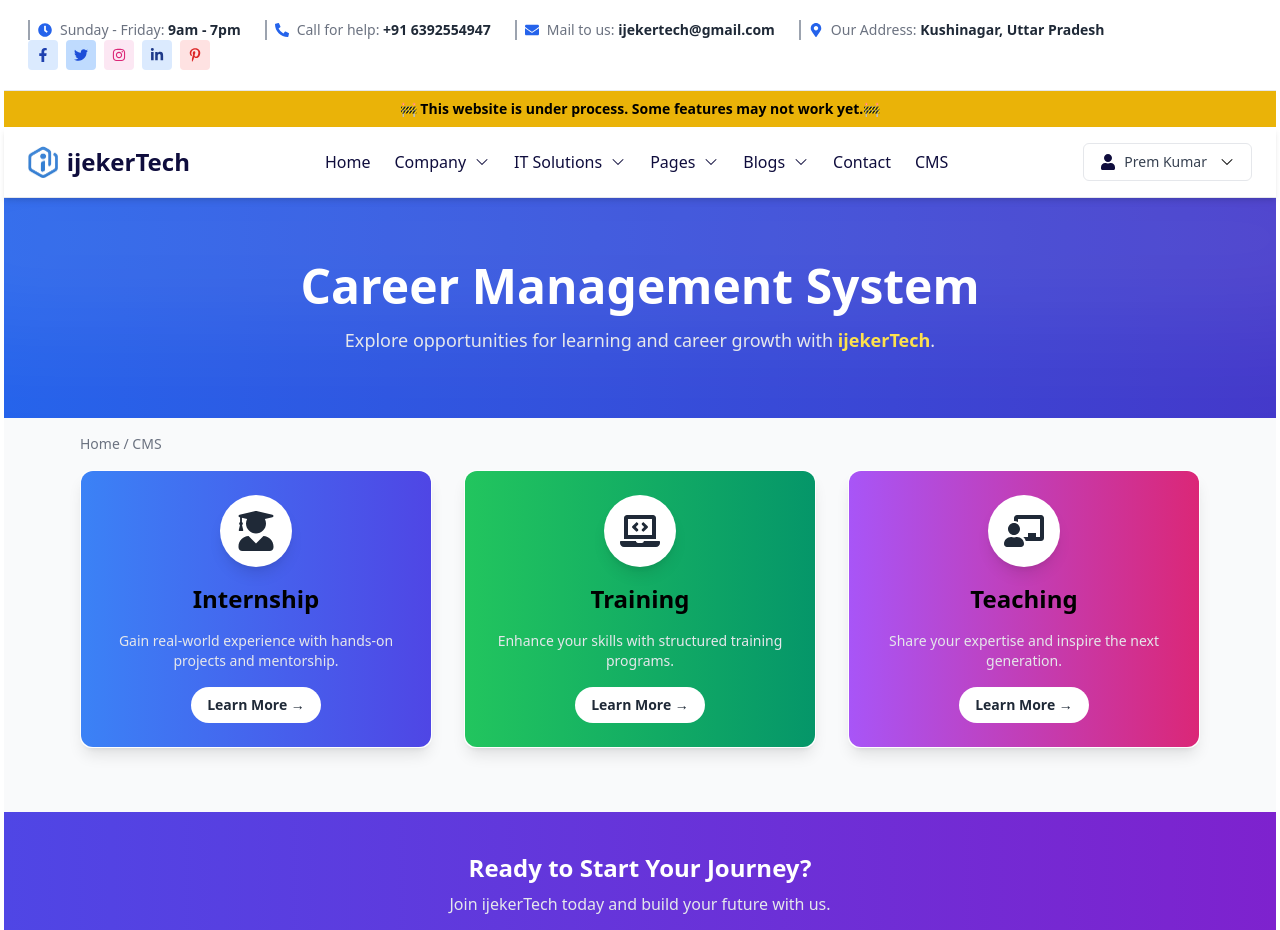
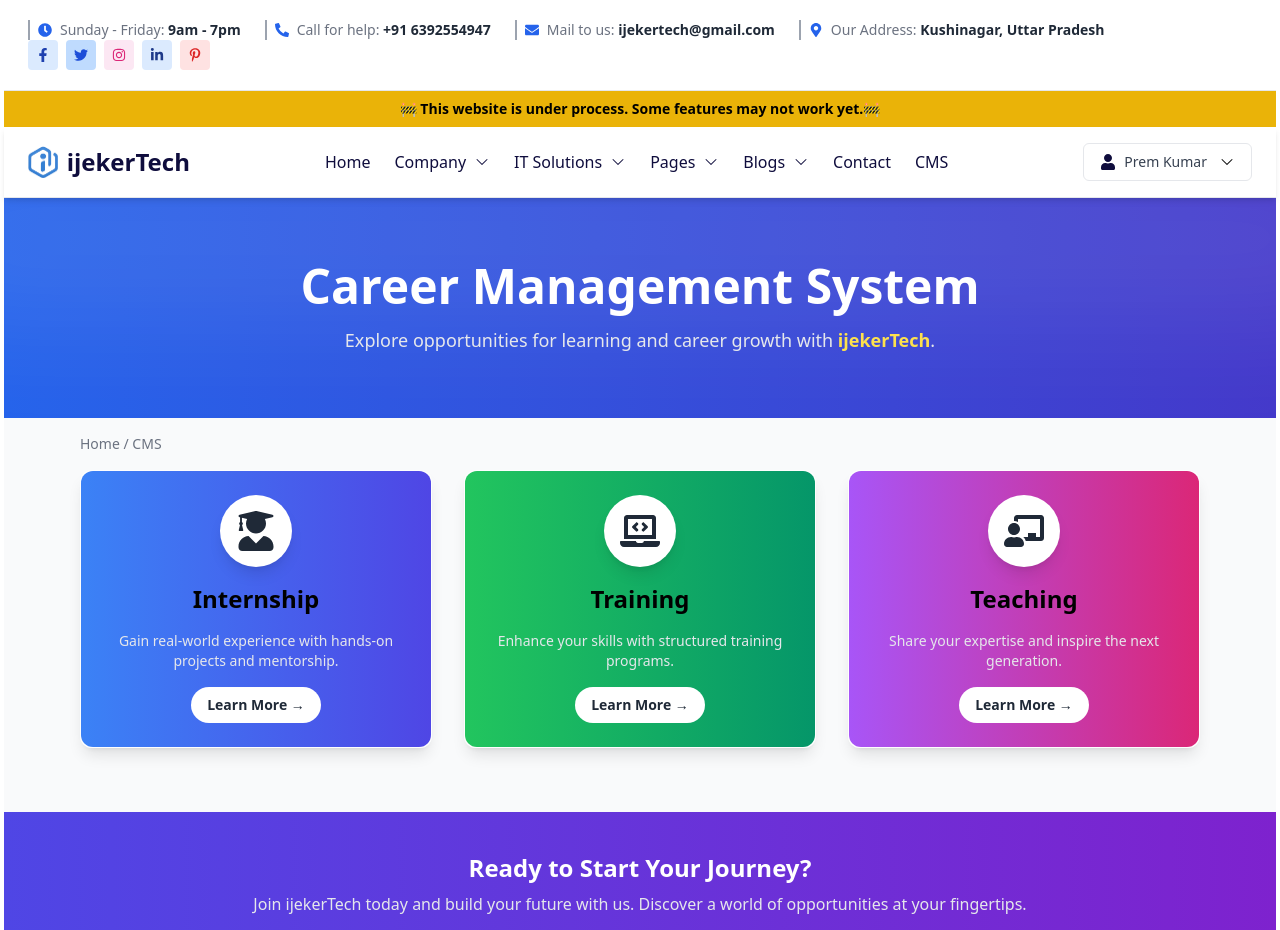
Before and after one commit to PremKumarY/ijekerTech, a React (Vite) app: page /cms/cms-page in a window 1280 px wide. Shown: the top 930 px of the page. Built offline with nearby package versions, Linux system fonts and the light colour scheme.

Commit message:
17-08-25Updates

```diff
--- a/src/components/cms/CmsPage.jsx
+++ b/src/components/cms/CmsPage.jsx
@@ -102,6 +102,7 @@ function CmsPage() {
         <h3 className="text-2xl font-semibold">Ready to Start Your Journey?</h3>
         <p className="mt-2 text-gray-200">
           Join ijekerTech today and build your future with us.
+          Discover a world of opportunities at your fingertips.
         </p>
         <Link
           to="/register"
```
